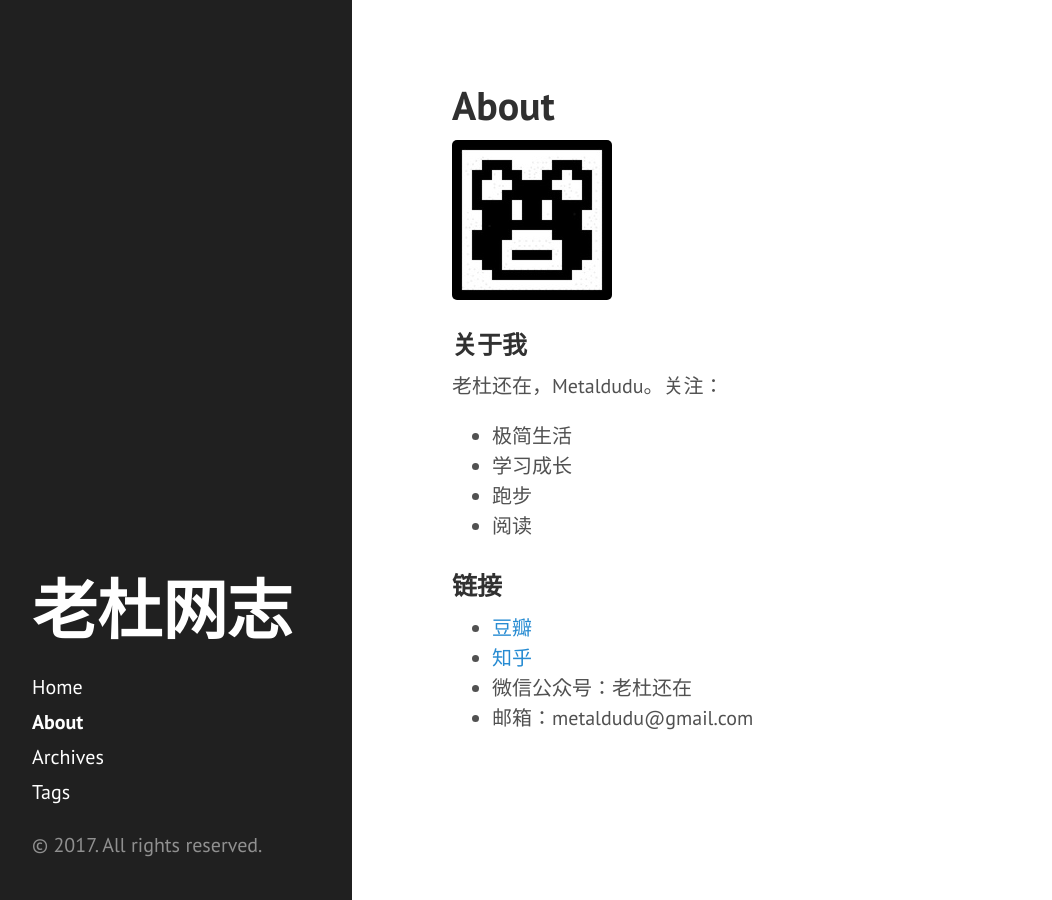
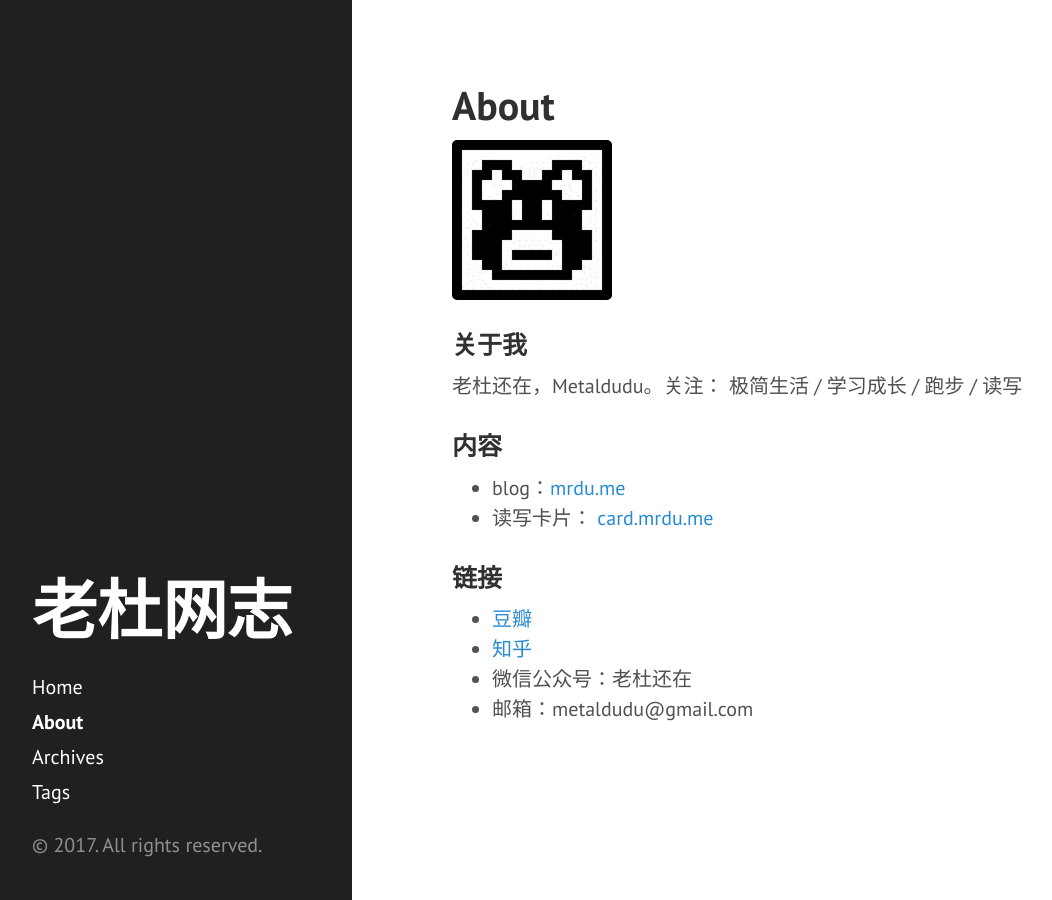
Before and after one commit to metaldudu/metaldudu.github.io, a Jekyll site: the page built from about.md, in a window 1280 px wide. Shown: the whole page, without its empty margins (8-1060 px from the left). Built offline with Jekyll 4.4.1, drawn with Linux system fonts in a browser that asks for light colours.

Commit message:
update about

```diff
--- a/about.md
+++ b/about.md
@@ -8,12 +8,12 @@ permalink: /about
 
 ### 关于我
 
-老杜还在，Metaldudu。关注：
+老杜还在，Metaldudu。关注： 极简生活 / 学习成长 / 跑步 / 读写
 
-* 极简生活
-* 学习成长
-* 跑步
-* 阅读
+### 内容
+
+- blog：[mrdu.me](http://mrdu.me/)
+- 读写卡片： [card.mrdu.me](http://card.mrdu.me/)
 
 ### 链接
 
```
